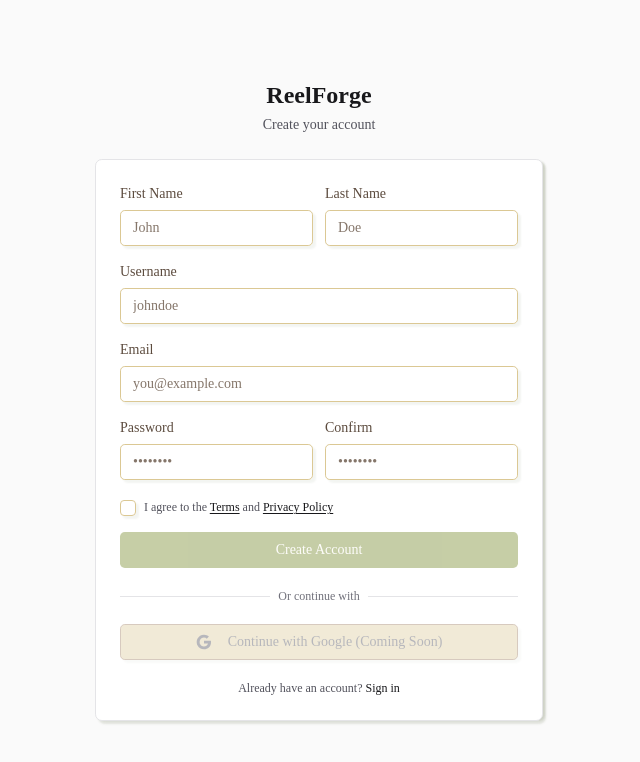
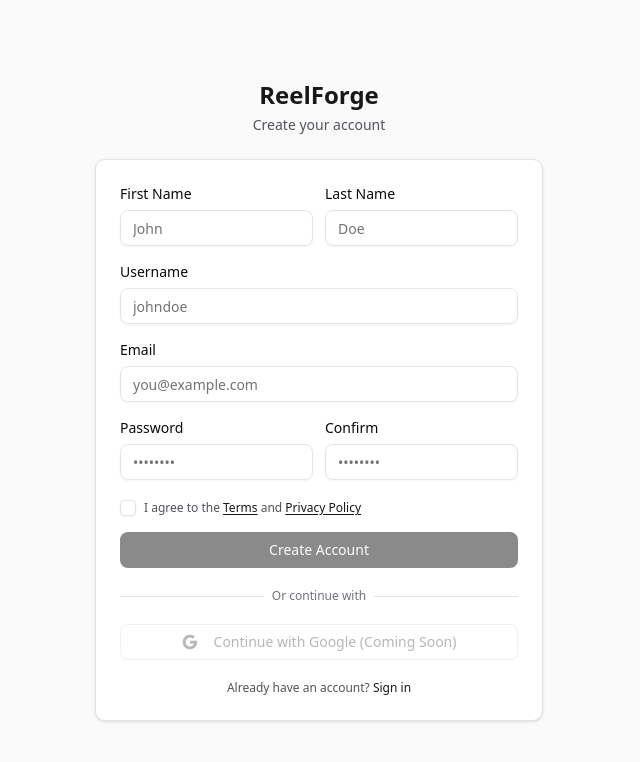
Before and after one commit to kenilJoshi/Video-Transcribe, a Next.js app: page /signup in a window 1280 px wide. Shown: the top 762 px of the page, without its empty margins (321-961 px from the left). Built offline with nearby package versions, Linux system fonts and the light colour scheme; no server answers.

Commit message:
revert styles

```diff
--- a/app/globals.css
+++ b/app/globals.css
@@ -6,8 +6,8 @@
 @theme inline {
   --color-background: var(--background);
   --color-foreground: var(--foreground);
-  --font-sans: Merriweather, serif;
-  --font-mono: JetBrains Mono, monospace;
+  --font-sans: var(--font-geist-sans);
+  --font-mono: var(--font-geist-mono);
   --color-sidebar-ring: var(--sidebar-ring);
   --color-sidebar-border: var(--sidebar-border);
   --color-sidebar-accent-foreground: var(--sidebar-accent-foreground);
@@ -41,142 +41,76 @@
   --radius-md: calc(var(--radius) - 2px);
   --radius-lg: var(--radius);
   --radius-xl: calc(var(--radius) + 4px);
-  --font-serif: Source Serif 4, serif;
-  --radius: 0.425rem;
-  --tracking-tighter: calc(var(--tracking-normal) - 0.05em);
-  --tracking-tight: calc(var(--tracking-normal) - 0.025em);
-  --tracking-wide: calc(var(--tracking-normal) + 0.025em);
-  --tracking-wider: calc(var(--tracking-normal) + 0.05em);
-  --tracking-widest: calc(var(--tracking-normal) + 0.1em);
-  --tracking-normal: var(--tracking-normal);
-  --shadow-2xl: var(--shadow-2xl);
-  --shadow-xl: var(--shadow-xl);
-  --shadow-lg: var(--shadow-lg);
-  --shadow-md: var(--shadow-md);
-  --shadow: var(--shadow);
-  --shadow-sm: var(--shadow-sm);
-  --shadow-xs: var(--shadow-xs);
-  --shadow-2xs: var(--shadow-2xs);
-  --spacing: var(--spacing);
-  --letter-spacing: var(--letter-spacing);
-  --shadow-offset-y: var(--shadow-offset-y);
-  --shadow-offset-x: var(--shadow-offset-x);
-  --shadow-spread: var(--shadow-spread);
-  --shadow-blur: var(--shadow-blur);
-  --shadow-opacity: var(--shadow-opacity);
-  --color-shadow-color: var(--shadow-color);
-  --color-destructive-foreground: var(--destructive-foreground);
 }
 
 :root {
-  --radius: 0.425rem;
-  --background: oklch(0.8798 0.0534 91.7893);
-  --foreground: oklch(0.4265 0.0310 59.2153);
-  --card: oklch(0.8937 0.0395 87.5676);
-  --card-foreground: oklch(0.4265 0.0310 59.2153);
-  --popover: oklch(0.9378 0.0331 89.8515);
-  --popover-foreground: oklch(0.4265 0.0310 59.2153);
-  --primary: oklch(0.6657 0.1050 118.9078);
-  --primary-foreground: oklch(0.9882 0.0069 88.6415);
-  --secondary: oklch(0.8532 0.0631 91.1493);
-  --secondary-foreground: oklch(0.4265 0.0310 59.2153);
-  --muted: oklch(0.8532 0.0631 91.1493);
-  --muted-foreground: oklch(0.5761 0.0259 60.9323);
-  --accent: oklch(0.8361 0.0713 90.3269);
-  --accent-foreground: oklch(0.4265 0.0310 59.2153);
-  --destructive: oklch(0.7136 0.0981 29.9827);
-  --border: oklch(0.6918 0.0440 59.8448);
-  --input: oklch(0.8361 0.0713 90.3269);
-  --ring: oklch(0.7350 0.0564 130.8494);
-  --chart-1: oklch(0.7350 0.0564 130.8494);
-  --chart-2: oklch(0.6762 0.0567 132.4479);
-  --chart-3: oklch(0.8185 0.0332 136.6539);
-  --chart-4: oklch(0.5929 0.0464 137.6224);
-  --chart-5: oklch(0.5183 0.0390 137.1892);
-  --sidebar: oklch(0.8631 0.0645 90.5161);
-  --sidebar-foreground: oklch(0.4265 0.0310 59.2153);
-  --sidebar-primary: oklch(0.7350 0.0564 130.8494);
-  --sidebar-primary-foreground: oklch(0.9882 0.0069 88.6415);
-  --sidebar-accent: oklch(0.9225 0.0169 88.0027);
-  --sidebar-accent-foreground: oklch(0.4265 0.0310 59.2153);
-  --sidebar-border: oklch(0.9073 0.0170 88.0044);
-  --sidebar-ring: oklch(0.7350 0.0564 130.8494);
-  --destructive-foreground: oklch(0.9790 0.0082 91.4818);
-  --font-sans: Merriweather, serif;
-  --font-serif: Source Serif 4, serif;
-  --font-mono: JetBrains Mono, monospace;
-  --shadow-color: hsl(88 22% 35% / 0.15);
-  --shadow-opacity: 0.15;
-  --shadow-blur: 2px;
-  --shadow-spread: 0px;
-  --shadow-offset-x: 3px;
-  --shadow-offset-y: 3px;
-  --letter-spacing: 0em;
-  --spacing: 0.25rem;
-  --shadow-2xs: 3px 3px 2px 0px hsl(88 22% 35% / 0.07);
-  --shadow-xs: 3px 3px 2px 0px hsl(88 22% 35% / 0.07);
-  --shadow-sm: 3px 3px 2px 0px hsl(88 22% 35% / 0.15), 3px 1px 2px -1px hsl(88 22% 35% / 0.15);
-  --shadow: 3px 3px 2px 0px hsl(88 22% 35% / 0.15), 3px 1px 2px -1px hsl(88 22% 35% / 0.15);
-  --shadow-md: 3px 3px 2px 0px hsl(88 22% 35% / 0.15), 3px 2px 4px -1px hsl(88 22% 35% / 0.15);
-  --shadow-lg: 3px 3px 2px 0px hsl(88 22% 35% / 0.15), 3px 4px 6px -1px hsl(88 22% 35% / 0.15);
-  --shadow-xl: 3px 3px 2px 0px hsl(88 22% 35% / 0.15), 3px 8px 10px -1px hsl(88 22% 35% / 0.15);
-  --shadow-2xl: 3px 3px 2px 0px hsl(88 22% 35% / 0.38);
-  --tracking-normal: 0em;
+  --radius: 0.625rem;
+  --background: oklch(1 0 0);
+  --foreground: oklch(0.145 0 0);
+  --card: oklch(1 0 0);
+  --card-foreground: oklch(0.145 0 0);
+  --popover: oklch(1 0 0);
+  --popover-foreground: oklch(0.145 0 0);
+  --primary: oklch(0.205 0 0);
+  --primary-foreground: oklch(0.985 0 0);
+  --secondary: oklch(0.97 0 0);
+  --secondary-foreground: oklch(0.205 0 0);
+  --muted: oklch(0.97 0 0);
+  --muted-foreground: oklch(0.556 0 0);
+  --accent: oklch(0.97 0 0);
+  --accent-foreground: oklch(0.205 0 0);
+  --destructive: oklch(0.577 0.245 27.325);
+  --border: oklch(0.922 0 0);
+    --input: oklch(0.922 0 0);
+  --ring: oklch(0.708 0 0);
+  --chart-1: oklch(0.646 0.222 41.116);
+  --chart-2: oklch(0.6 0.118 184.704);
+  --chart-3: oklch(0.398 0.07 227.392);
+  --chart-4: oklch(0.828 0.189 84.429);
+  --chart-5: oklch(0.769 0.188 70.08);
+  --sidebar: oklch(0.985 0 0);
+  --sidebar-foreground: oklch(0.145 0 0);
+  --sidebar-primary: oklch(0.205 0 0);
+  --sidebar-primary-foreground: oklch(0.985 0 0);
+  --sidebar-accent: oklch(0.97 0 0);
+  --sidebar-accent-foreground: oklch(0.205 0 0);
+  --sidebar-border: oklch(0.922 0 0);
+  --sidebar-ring: oklch(0.708 0 0);
 }
 
 .dark {
-  --background: oklch(0.3303 0.0214 88.0737);
-  --foreground: oklch(0.9217 0.0235 82.1191);
-  --card: oklch(0.3583 0.0165 82.3257);
-  --card-foreground: oklch(0.9217 0.0235 82.1191);
-  --popover: oklch(0.3583 0.0165 82.3257);
-  --popover-foreground: oklch(0.9217 0.0235 82.1191);
-  --primary: oklch(0.6762 0.0567 132.4479);
-  --primary-foreground: oklch(0.2686 0.0105 61.0213);
-  --secondary: oklch(0.4448 0.0239 84.5498);
-  --secondary-foreground: oklch(0.9217 0.0235 82.1191);
-  --muted: oklch(0.3892 0.0197 82.7084);
-  --muted-foreground: oklch(0.7096 0.0171 73.6179);
-  --accent: oklch(0.6540 0.0723 90.7629);
-  --accent-foreground: oklch(0.2686 0.0105 61.0213);
-  --destructive: oklch(0.6287 0.0821 31.2958);
-  --border: oklch(0.4448 0.0239 84.5498);
-  --input: oklch(0.4448 0.0239 84.5498);
-  --ring: oklch(0.6762 0.0567 132.4479);
-  --chart-1: oklch(0.6762 0.0567 132.4479);
-  --chart-2: oklch(0.7350 0.0564 130.8494);
-  --chart-3: oklch(0.5929 0.0464 137.6224);
-  --chart-4: oklch(0.6540 0.0723 90.7629);
-  --chart-5: oklch(0.5183 0.0390 137.1892);
-  --sidebar: oklch(0.3303 0.0214 88.0737);
-  --sidebar-foreground: oklch(0.9217 0.0235 82.1191);
-  --sidebar-primary: oklch(0.6762 0.0567 132.4479);
-  --sidebar-primary-foreground: oklch(0.2686 0.0105 61.0213);
-  --sidebar-accent: oklch(0.6540 0.0723 90.7629);
-  --sidebar-accent-foreground: oklch(0.2686 0.0105 61.0213);
-  --sidebar-border: oklch(0.4448 0.0239 84.5498);
-  --sidebar-ring: oklch(0.6762 0.0567 132.4479);
-  --destructive-foreground: oklch(0.9357 0.0201 84.5907);
-  --radius: 0.425rem;
-  --font-sans: Merriweather, serif;
-  --font-serif: Source Serif 4, serif;
-  --font-mono: JetBrains Mono, monospace;
-  --shadow-color: hsl(88 22% 35% / 0.15);
-  --shadow-opacity: 0.15;
-  --shadow-blur: 2px;
-  --shadow-spread: 0px;
-  --shadow-offset-x: 3px;
-  --shadow-offset-y: 3px;
-  --letter-spacing: 0em;
-  --spacing: 0.25rem;
-  --shadow-2xs: 3px 3px 2px 0px hsl(88 22% 35% / 0.07);
-  --shadow-xs: 3px 3px 2px 0px hsl(88 22% 35% / 0.07);
-  --shadow-sm: 3px 3px 2px 0px hsl(88 22% 35% / 0.15), 3px 1px 2px -1px hsl(88 22% 35% / 0.15);
-  --shadow: 3px 3px 2px 0px hsl(88 22% 35% / 0.15), 3px 1px 2px -1px hsl(88 22% 35% / 0.15);
-  --shadow-md: 3px 3px 2px 0px hsl(88 22% 35% / 0.15), 3px 2px 4px -1px hsl(88 22% 35% / 0.15);
-  --shadow-lg: 3px 3px 2px 0px hsl(88 22% 35% / 0.15), 3px 4px 6px -1px hsl(88 22% 35% / 0.15);
-  --shadow-xl: 3px 3px 2px 0px hsl(88 22% 35% / 0.15), 3px 8px 10px -1px hsl(88 22% 35% / 0.15);
-  --shadow-2xl: 3px 3px 2px 0px hsl(88 22% 35% / 0.38);
+  --background: oklch(0.145 0 0);
+  --foreground: oklch(0.985 0 0);
+  --card: oklch(0.205 0 0);
+  --card-foreground: oklch(0.985 0 0);
+  --popover: oklch(0.205 0 0);
+  --popover-foreground: oklch(0.985 0 0);
+  --primary: oklch(0.922 0 0);
+  --primary-foreground: oklch(0.205 0 0);
+  --secondary: oklch(0.269 0 0);
+  --secondary-foreground: oklch(0.985 0 0);
+  --muted: oklch(0.269 0 0);
+  --muted-foreground: oklch(0.708 0 0);
+  --accent: oklch(0.269 0 0);
+  --accent-foreground: oklch(0.985 0 0);
+  --destructive: oklch(0.704 0.191 22.216);
+  --border: oklch(1 0 0 / 10%);
+  --input: oklch(1 0 0 / 15%);
+  --ring: oklch(0.556 0 0);
+  --chart-1: oklch(0.488 0.243 264.376);
+  --chart-2: oklch(0.696 0.17 162.48);
+  --chart-3: oklch(0.769 0.188 70.08);
+  --chart-4: oklch(0.627 0.265 303.9);
+  --chart-5: oklch(0.645 0.246 16.439);
+  --sidebar: oklch(0.205 0 0);
+  --sidebar-foreground: oklch(0.985 0 0);
+  --sidebar-primary: oklch(0.488 0.243 264.376);
+  --sidebar-primary-foreground: oklch(0.985 0 0);
+  --sidebar-accent: oklch(0.269 0 0);
+  --sidebar-accent-foreground: oklch(0.985 0 0);
+  --sidebar-border: oklch(1 0 0 / 10%);
+  --sidebar-ring: oklch(0.556 0 0);
+
 }
 
 @layer base {
@@ -185,6 +119,5 @@
   }
   body {
     @apply bg-background text-foreground;
-    letter-spacing: var(--tracking-normal);
   }
 }
```
